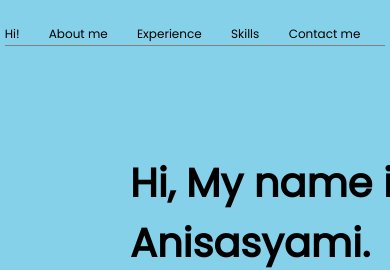
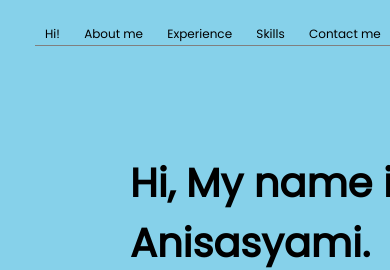
Before and after one commit to AnisaNoorSyami/Website, a plain HTML site: page index.html in a window 390 px wide. Shown: the top 270 px of the page. Drawn offline with Linux system fonts and the light colour scheme.

Commit message:
Add files via upload

```diff
--- a/style.css
+++ b/style.css
@@ -300,12 +300,11 @@ h6 {
       .navigation-wrapper {
         display: grid;
         grid-template-columns: max-content;
-        justify-content: center;
         margin: auto 25px;
       }
       a {
-        text-align: center;
         font-size: 12px;
+        margin: 10px;
       }
       #name {
         display: none;
```
